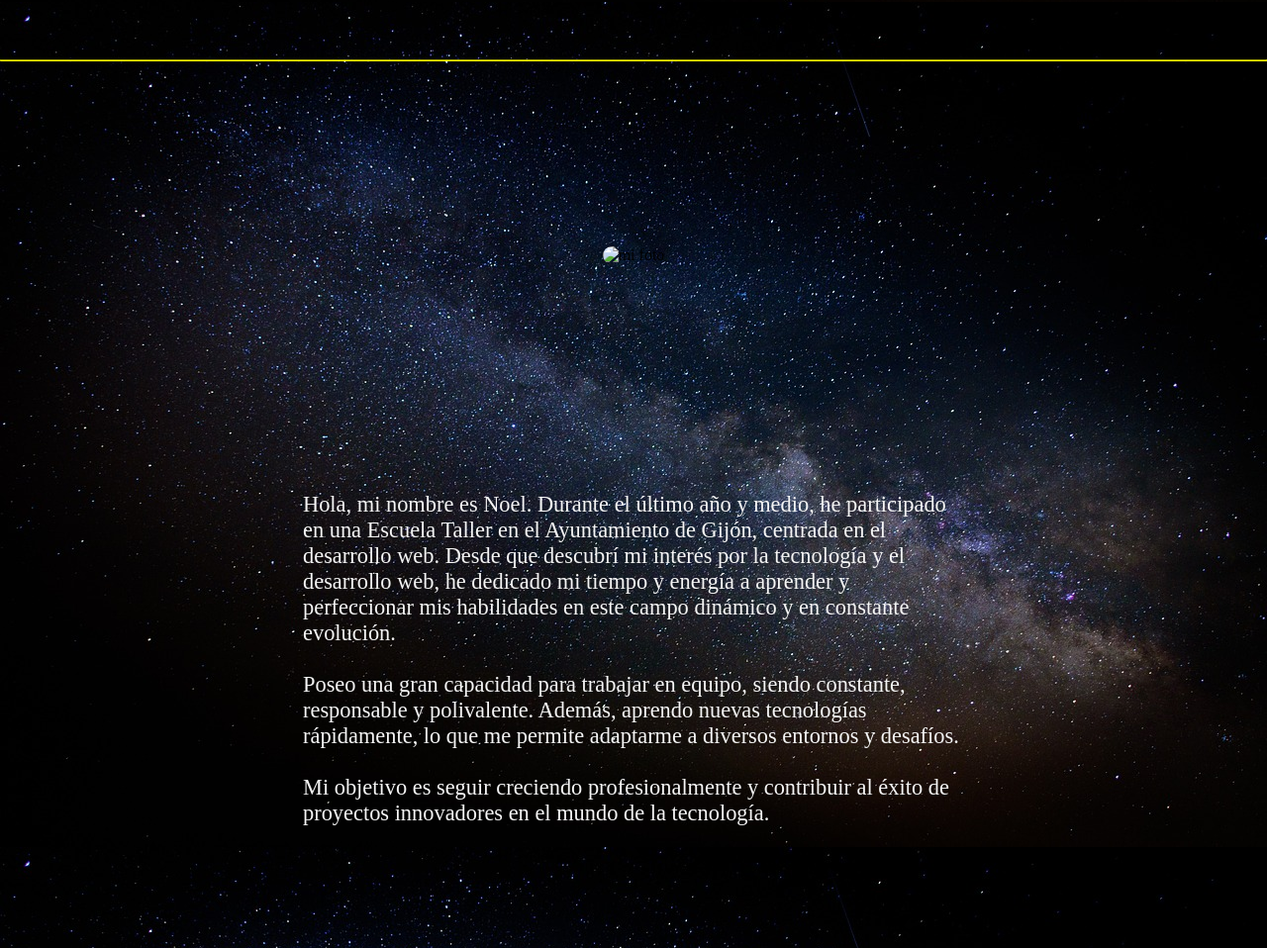
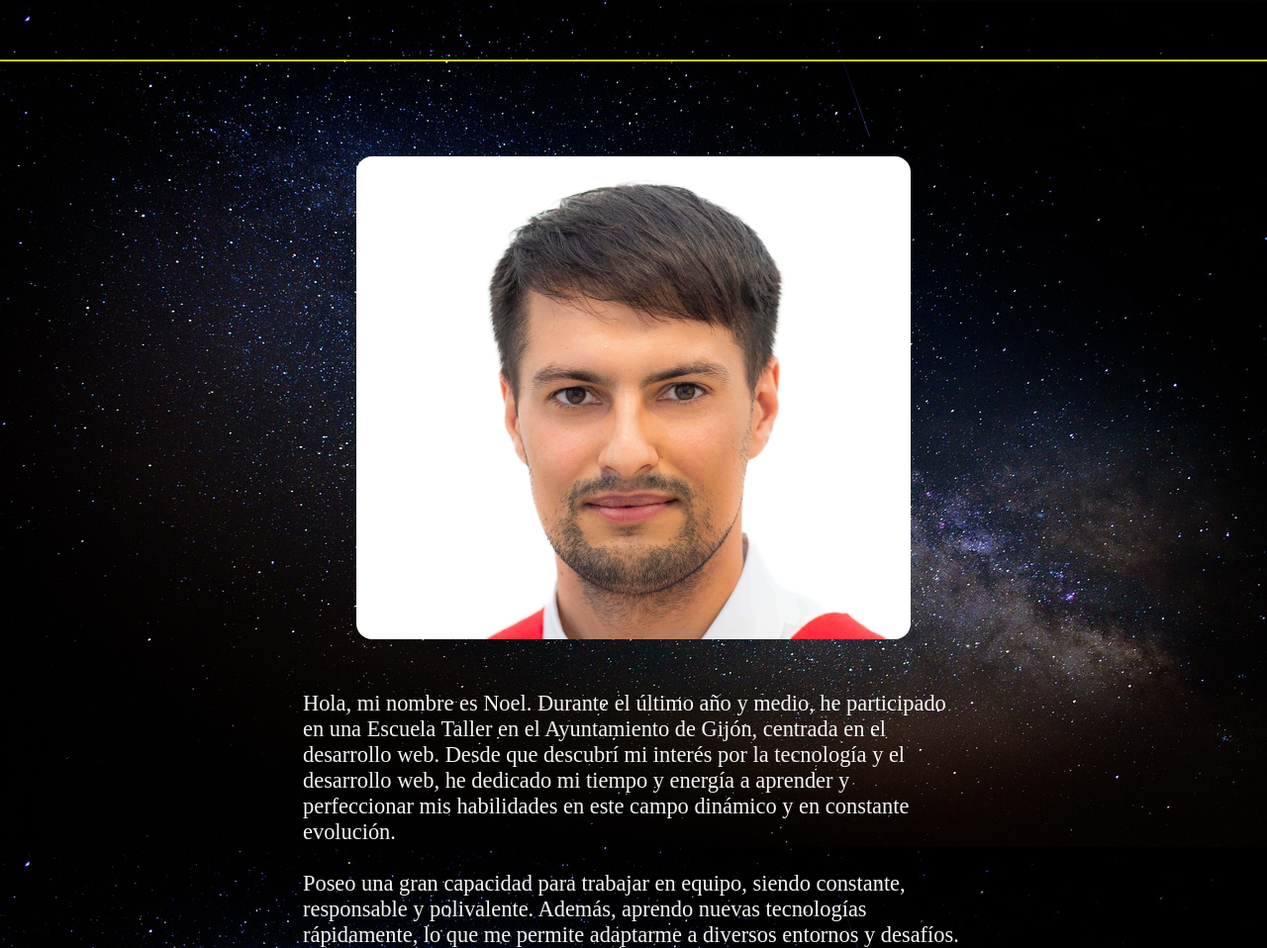
Before and after one commit to noelmartinez74/portfolio, a plain HTML site: page index.html in a window 1280 px wide. Shown: the part 852-1810 px from the top of the page at 99% size. Drawn offline with Linux system fonts and the light colour scheme; a web font is replaced by a local one.

Commit message:
cambio en ruta img
cambio en la ruta de la img

```diff
--- a/index.html
+++ b/index.html
@@ -23,7 +23,7 @@
 
     <div class="foto-texto">
         <figure>
-            <img src="../cv/foto para cv.png" alt="mi foto" target="_blank" class="mifoto">
+            <img src="img/fotoNoel.png" alt="mi foto" target="_blank" class="mifoto">
         </figure>
         <p>
             Hola, mi nombre es Noel. Durante el último año y medio, he participado en una Escuela Taller
```
Also changed, not shown: img/fotoNoel.png (added).
